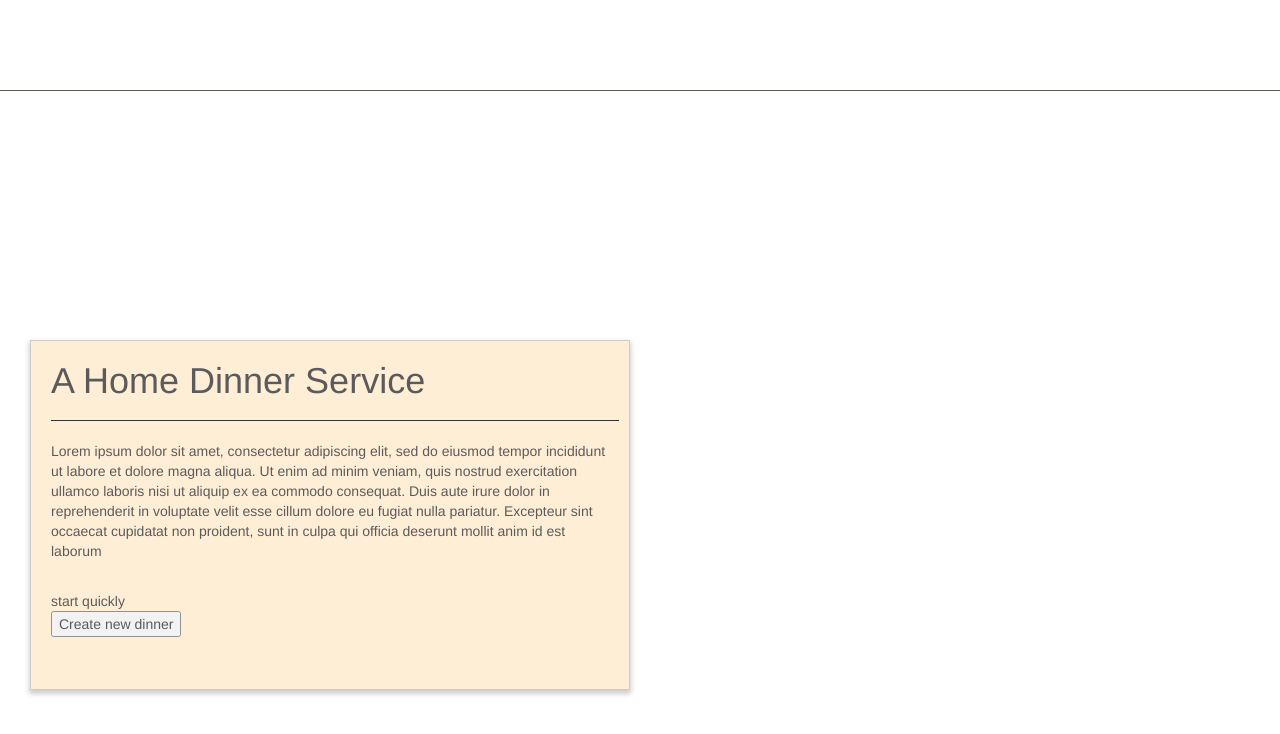
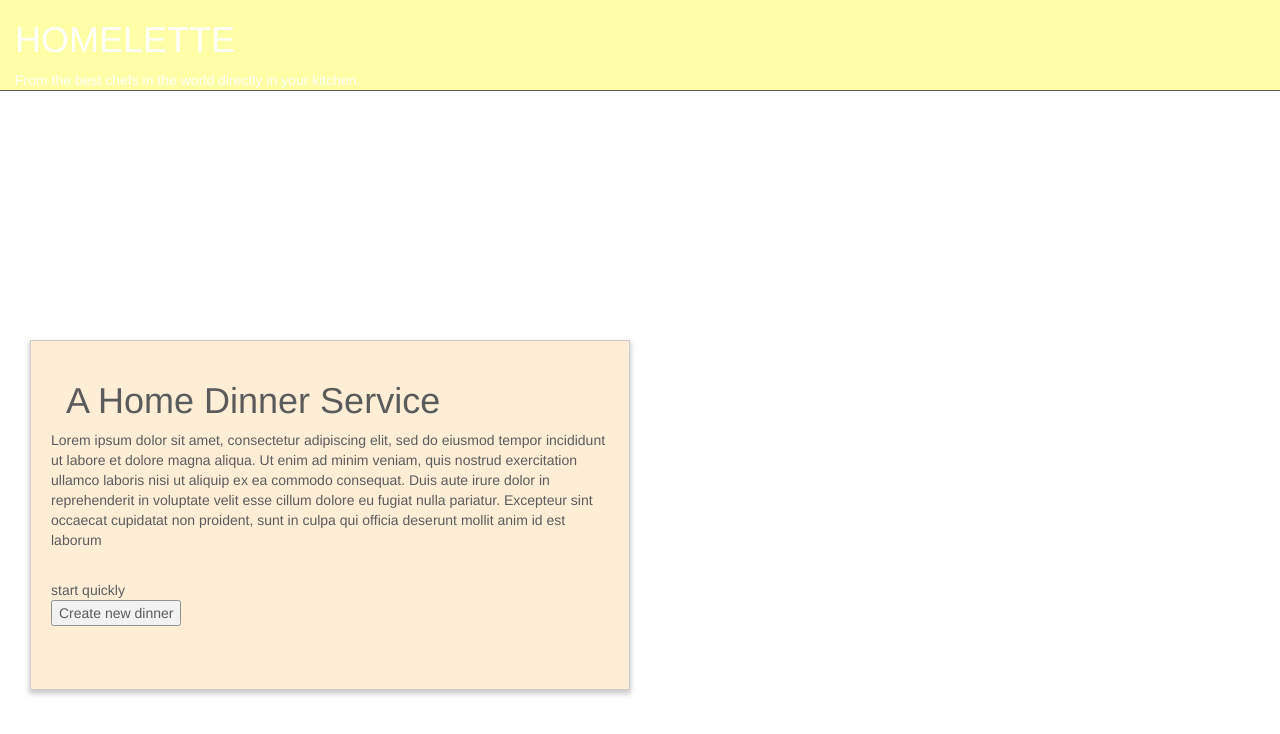
Before and after one commit to Lando121/labb2DynWeb, a plain HTML site: page index.html in a window 1280 px wide. Drawn offline with nearby package versions, Linux system fonts and the light colour scheme.

Commit message:
ändringar

```diff
--- a/style.css
+++ b/style.css
@@ -17,7 +17,7 @@
 
 #rubrik {
 	text-align: left;
-	background-color: rgba(255,255,255,0.5);
+	background-color: #fdfea5;
 	color: #FFFFFF;
 }
 
--- a/views.html
+++ b/views.html
@@ -1,11 +1,11 @@
 <!-- Här ska vi lägga in all info för varje view, dvs all text och knappar etc.-->
-<div id="View1" class="col-xs-12" >
+<div id="View1" >
 	<div id="party">
 	<div id="partyPic"></div>
 	</div>
 	<div class="box">
 		<div class="inside">
-		<h1> A Home Dinner Service</h1>
+		<h1 id="header_box" class="col-xs-12"> A Home Dinner Service</h1>
 		<hr>
 		<p> Lorem ipsum dolor sit amet, consectetur adipiscing elit, sed do eiusmod tempor incididunt ut labore et dolore magna aliqua. Ut enim ad minim veniam, quis nostrud exercitation ullamco laboris nisi ut aliquip ex ea commodo consequat. Duis aute irure dolor in reprehenderit in voluptate velit esse cillum dolore eu fugiat nulla pariatur. Excepteur sint occaecat cupidatat non proident, sunt in culpa qui officia deserunt mollit anim id est laborum </p>
 
```
